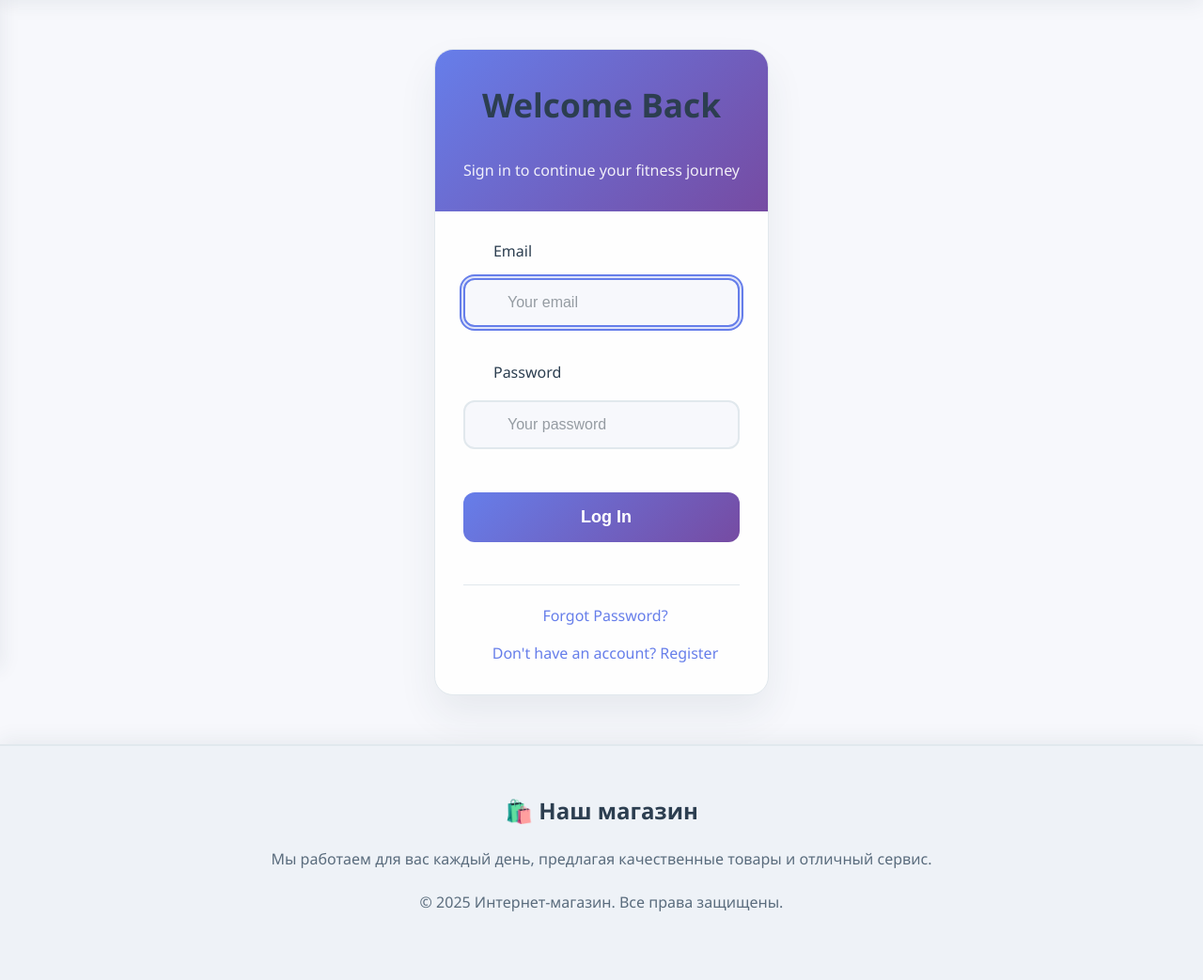
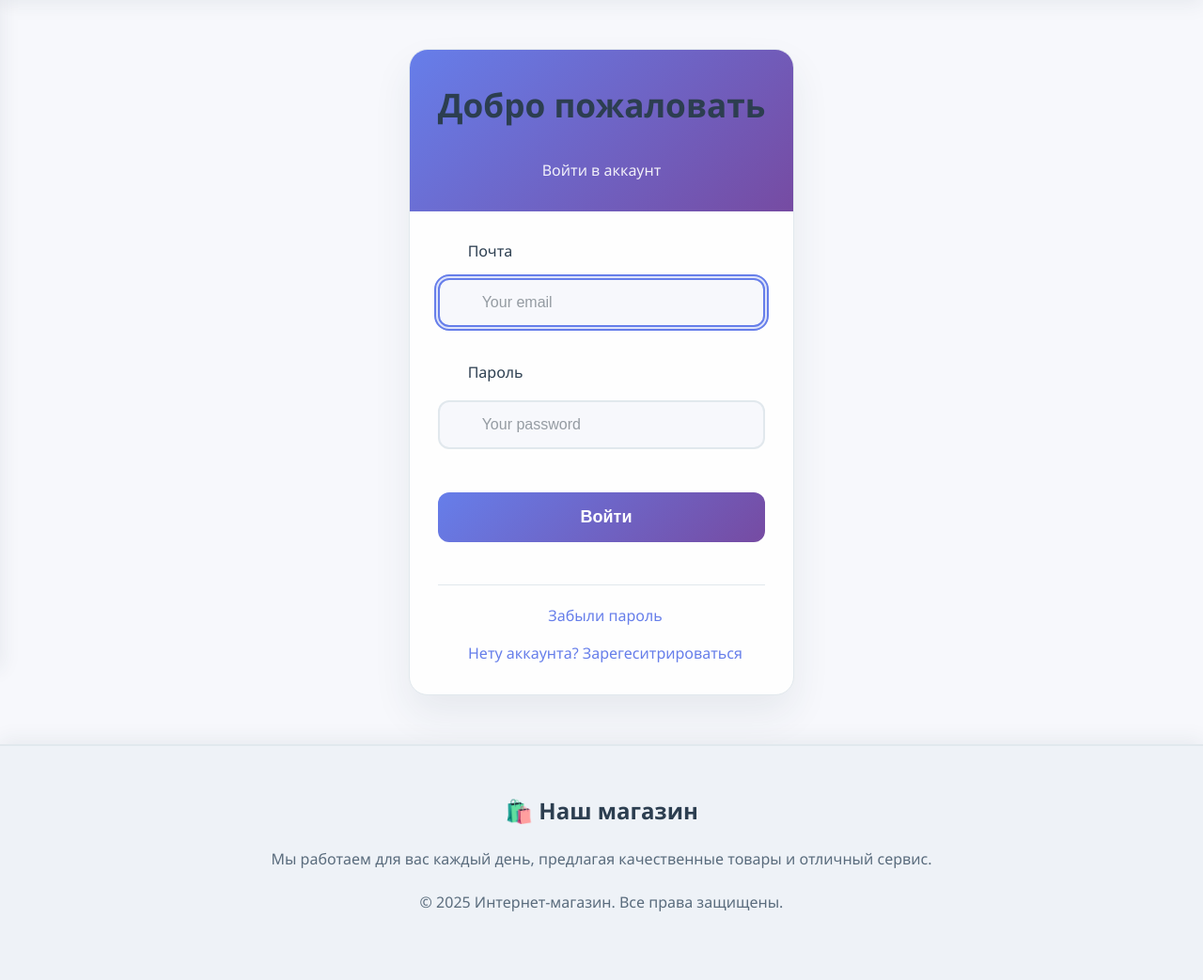
Before and after one commit to Katushka111/django_site_kyrs-main, a Django app: page /user/login/ in a window 1280 px wide. Shown: the part 88-1131 px from the top of the page at 94% size. Run offline with Django 5.2, Linux system fonts and the light colour scheme; some libraries are stand-ins or nearby versions.

Commit message:
Update login.html

```diff
--- a/user/templates/user/login.html
+++ b/user/templates/user/login.html
@@ -1,12 +1,12 @@
 {% extends 'user/base.html' %}
 
-{% block title %}Log In{% endblock %}
+{% block title %}Войти{% endblock %}
 
 {% block content %}
 <div class="auth-container login-container">
     <div class="auth-header">
-        <h1>Welcome Back</h1>
-        <p>Sign in to continue your fitness journey</p>
+        <h1>Добро пожаловать</h1>
+        <p>Войти в аккаунт</p>
     </div>
 
     <div class="auth-content">
@@ -15,7 +15,7 @@
 
             <div class="form-group">
                 <label for="{{ form.username.id_for_label }}">
-                    <i class="fas fa-envelope"></i>Email
+                    <i class="fas fa-envelope"></i>Почта
                 </label>
                 <div class="icon-wrapper">
                     <i class="fas fa-envelope"></i>
@@ -28,7 +28,7 @@
 
             <div class="form-group">
                 <label for="{{ form.password.id_for_label }}">
-                    <i class="fas fa-lock"></i>Password
+                    <i class="fas fa-lock"></i>Пароль
                 </label>
                 <div class="icon-wrapper">
                     <i class="fas fa-lock"></i>
@@ -41,15 +41,15 @@
             </div>
 
             <button type="submit" class="auth-button">
-                <i class="fas fa-sign-in-alt"></i>Log In
+                <i class="fas fa-sign-in-alt"></i>Войти
             </button>
 
             <div class="auth-links">
                 <a href="{% url 'user:password_reset' %}" class="auth-link">
-                    <i class="fas fa-key"></i>Forgot Password?
+                    <i class="fas fa-key"></i>Забыли пароль
                 </a>
                 <a href="{% url 'user:register' %}" class="auth-link">
-                    <i class="fas fa-user-plus"></i>Don't have an account? Register
+                    <i class="fas fa-user-plus"></i>Нету аккаунта? Зарегеситрироваться
                 </a>
             </div>
         </form>
```
